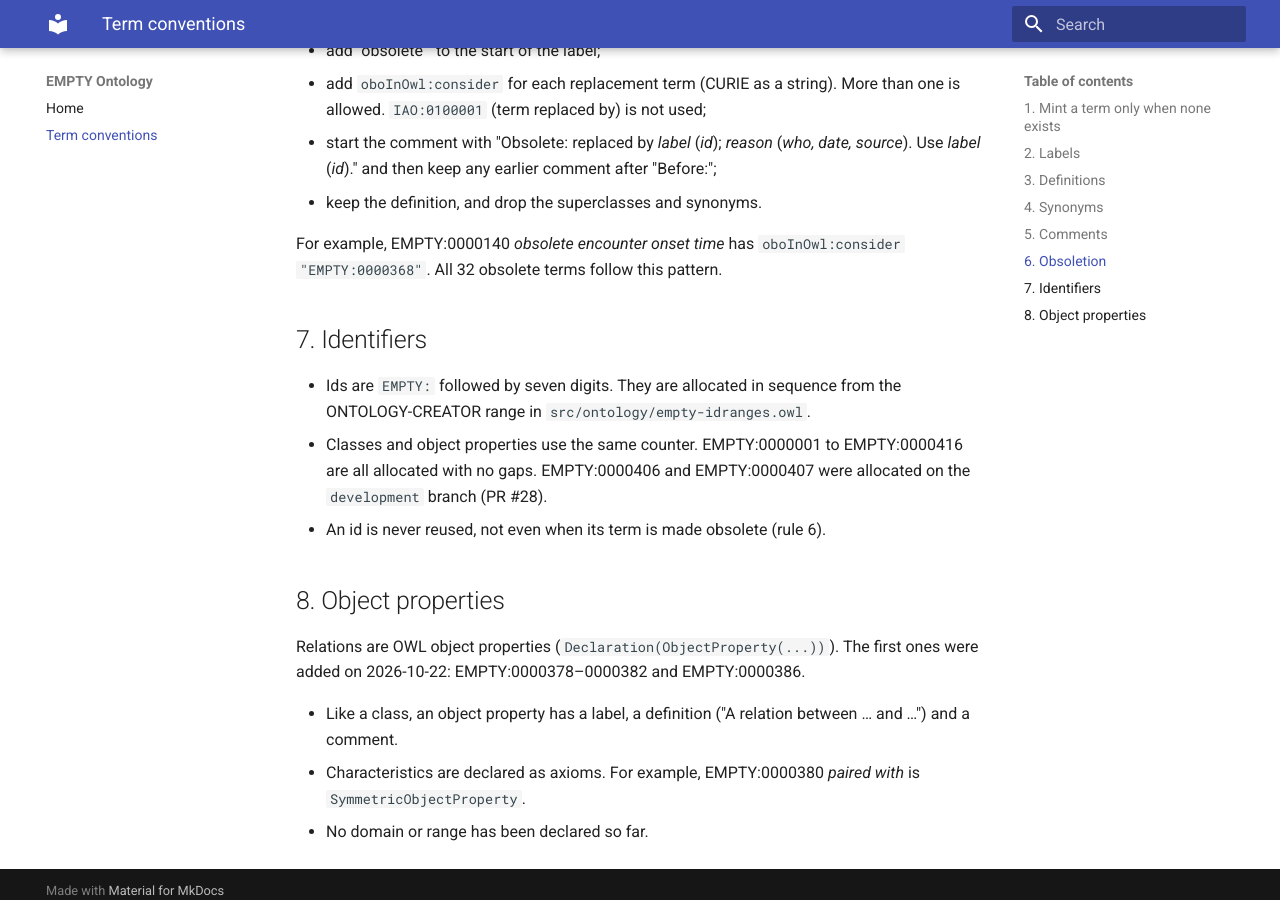
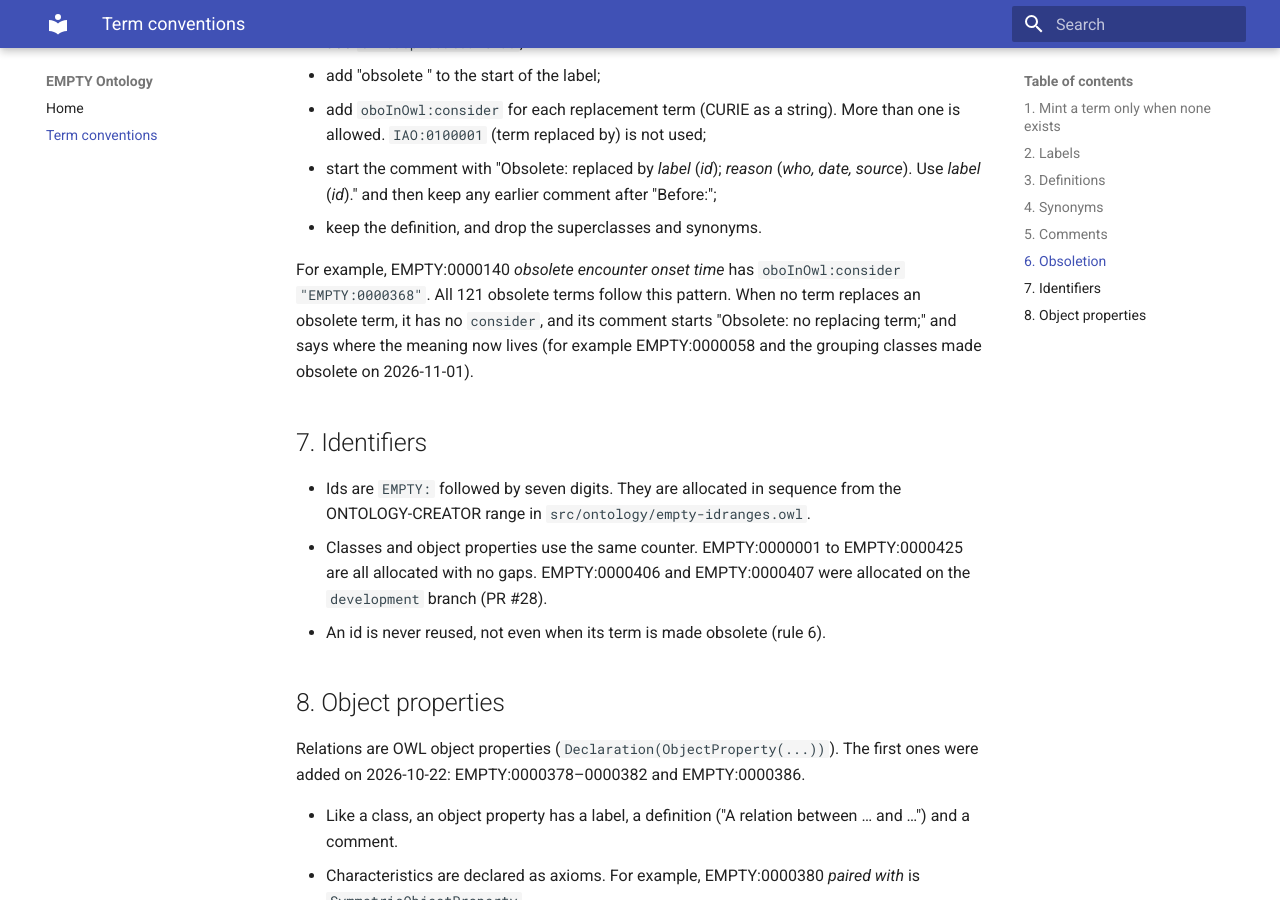
Before and after one commit to Waltham-Data-Science/empty-ontology, an MkDocs documentation site: the page built from docs/conventions.md, in a window 1280 px wide and 900 px high, scrolled down 3062 px. Built offline with MkDocs 1.6.1 and Material for MkDocs 9.7.7, drawn with Linux system fonts in a browser that asks for light colours; some of the changed text lies outside the part shown.

Commit message:
Assay-label cleanup: 9 general terms, 89 assay-specific terms obsolete
Builds did-schema docs/V2_PLAN.md G69: Jess Haley's decisions [assay labels
batch 1] to [assay labels batch 6] (2026-10-30, did-schema
did_v2_go_forward_class_audit.md), as she amended them on 2026-11-01:

- Each row that relabelled an EMPTY term to a general label instead gets one
  new EMPTY term per distinct label, EMPTY:0000417-0000425, under the general
  parents. The 27 old terms become obsolete with oboInOwl:consider pointing at
  the new term. The T19 re-check (OLS4 and Wikidata, 2026-11-01) found
  Wikidata Q6800815 "McCutcheon index", so EMPTY:0000236 is made obsolete with
  consider wikidata:Q6800815 and no term is minted for that label.
- Each row mapped to an existing ontology term becomes obsolete with consider
  that term. Where a row names several terms (variable, location, direction,
  method), consider names only the variable and the comment lists the rest.
- EMPTY:0000058, 0000114, 0000115 and 0000174 become obsolete with no
  consider; the comment says where the meaning lives. EMPTY:0000232 becomes
  obsolete with consider NCIT:C45305.
- Grouping classes become obsolete once no live child remains (11 of 13).
  EMPTY:0000100 (child 0000274) and 0000239 (seven strains) are kept.
- EMPTY:0000292 "encounter type" moves from 0000115 to 0000084 "categorical
  identifier", the remaining general parent of 0000115.

Obsoletion follows conventions rule 6. The new definitions are drafts
awaiting Jess Haley's approval (see the PR). docs/conventions.md: id range
now through EMPTY:0000425, 121 obsolete terms, and the rule 2 examples
updated.

Co-Authored-By: Claude Opus 5.5 <noreply@anthropic.com>
Claude-Session: https://claude.ai/code/session_01FxKLA8Tbf9cpvDe7fuVeKf

```diff
--- a/docs/conventions.md
+++ b/docs/conventions.md
@@ -34,8 +34,9 @@ queries flashed bar, flashed bar stimulus, …): XCO visual stimulus (0000049) a
   *OME-Zarr*).
 
 *Not yet followed everywhere:* many labels from before 2026-10-20 still carry their context,
-for example "elevated plus maze: open arm (north) - entries" and the
-"C. elegans chemotaxis assay parameter: …" terms.
+for example "treatment: acclimation temperature" and "C. elegans behavioral assay measurement".
+The elevated plus maze, startle, fear conditioning and C. elegans assay terms were generalised
+or made obsolete on 2026-11-01 (did-schema [assay labels batch 1] to [assay labels batch 6]).
 
 ## 3. Definitions
 
@@ -115,13 +116,16 @@ A term is never deleted, and its id is never reused. To make a term obsolete:
 - keep the definition, and drop the superclasses and synonyms.
 
 For example, EMPTY:0000140 *obsolete encounter onset time* has
-`oboInOwl:consider "EMPTY:0000368"`. All 32 obsolete terms follow this pattern.
+`oboInOwl:consider "EMPTY:0000368"`. All 121 obsolete terms follow this pattern. When no term
+replaces an obsolete term, it has no `consider`, and its comment starts "Obsolete: no replacing
+term;" and says where the meaning now lives (for example EMPTY:0000058 and the grouping classes
+made obsolete on 2026-11-01).
 
 ## 7. Identifiers
 
 - Ids are `EMPTY:` followed by seven digits. They are allocated in sequence from the
   ONTOLOGY-CREATOR range in `src/ontology/empty-idranges.owl`.
-- Classes and object properties use the same counter. EMPTY:0000001 to EMPTY:0000416 are all
+- Classes and object properties use the same counter. EMPTY:0000001 to EMPTY:0000425 are all
   allocated with no gaps. EMPTY:0000406 and EMPTY:0000407 were allocated on the
   `development` branch (PR #28).
 - An id is never reused, not even when its term is made obsolete (rule 6).
```
Also changed, not shown: 1 other file.
